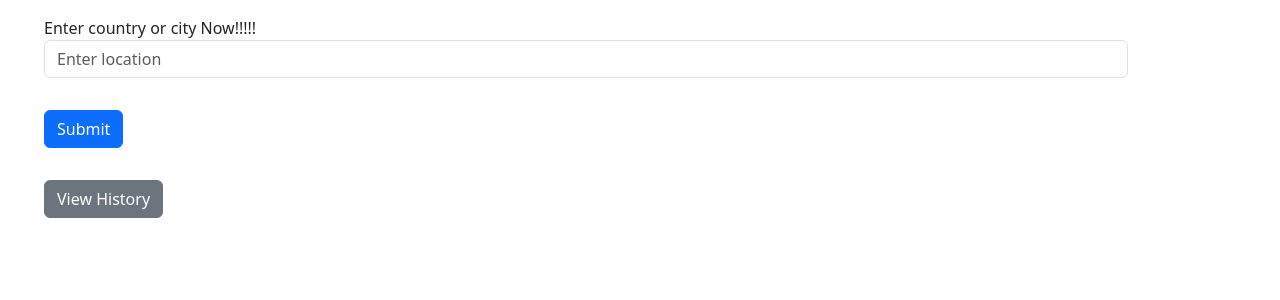
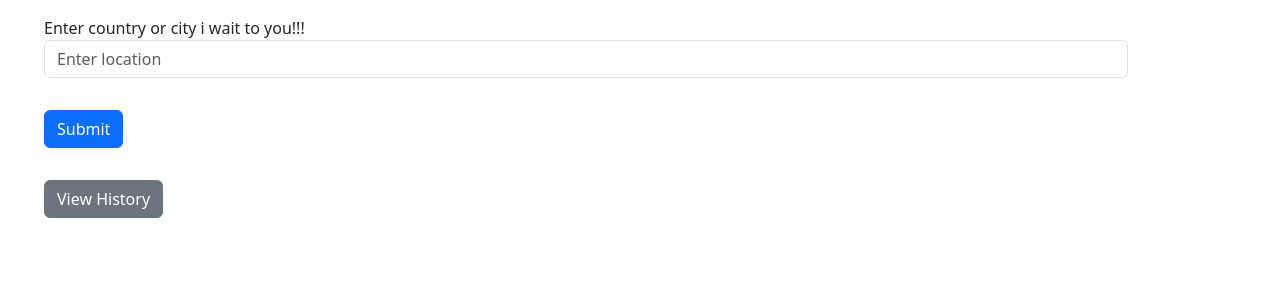
Before and after one commit to ortub10/weather_app, a Flask app: page / in a window 1280 px wide. Shown: the top 300 px of the page. Run offline with Flask 3, Linux system fonts and the light colour scheme.

Commit message:
test label2

```diff
--- a/python3-web-app-project/templates/index.html
+++ b/python3-web-app-project/templates/index.html
@@ -19,7 +19,7 @@
   <div class="container m-3">
     <form action="/" method="post">
       <div class="form-group m-3">
-        <label>Enter country or city Now!!!!! </label>
+        <label>Enter country or city i wait to you!!! </label>
         <input type="text" name="location" class="form-control" placeholder="Enter location">
       </div>
       <button name="submit" type="submit" class="btn btn-primary m-3">Submit</button>
```
